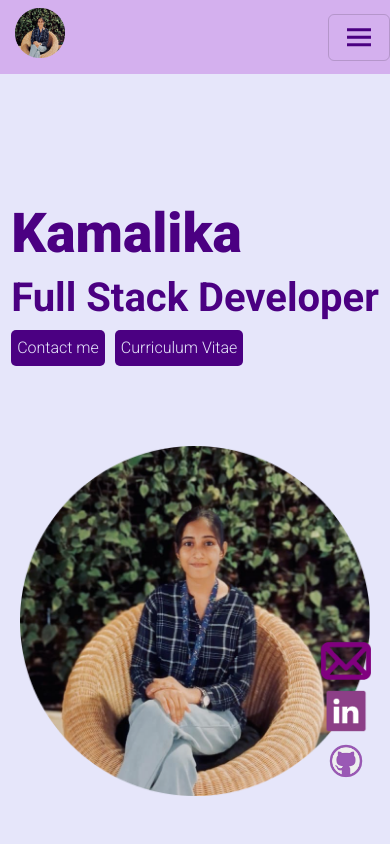
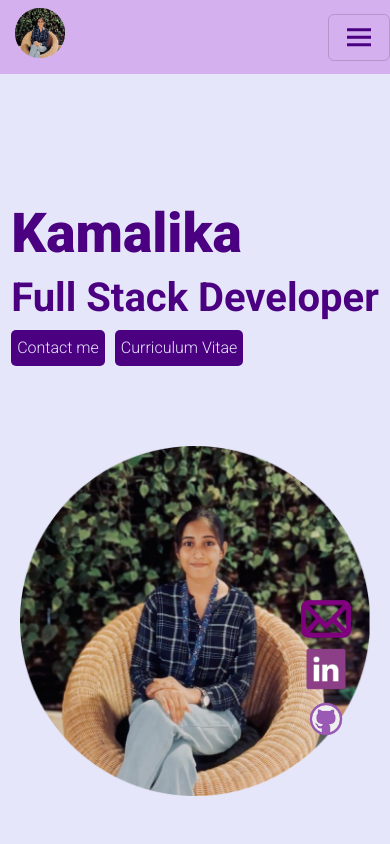
Before and after one commit to kamali-ka/portfolio-v2, a plain HTML site: page index.html in a window 390 px wide. Shown: the top 844 px of the page. Drawn offline with nearby package versions, Linux system fonts and the light colour scheme.

Commit message:
modified document

```diff
--- a/styles.css
+++ b/styles.css
@@ -61,8 +61,6 @@ nav button{
 }
 nav {
   background:#d4b0ee;
-
-
 }
 
 nav {
@@ -388,6 +386,15 @@ header > div > img {
 
 /*Mobile Responsive*/
 @media only screen and (max-width: 600px) {
+  #social-nav {
+    position: fixed;
+    bottom: 10%;
+    right: 10%;
+
+  }
+  body{
+    overflow-x: hidden;
+  }
   .name-div > h1 {
     font-size: 55px;
   }
```
